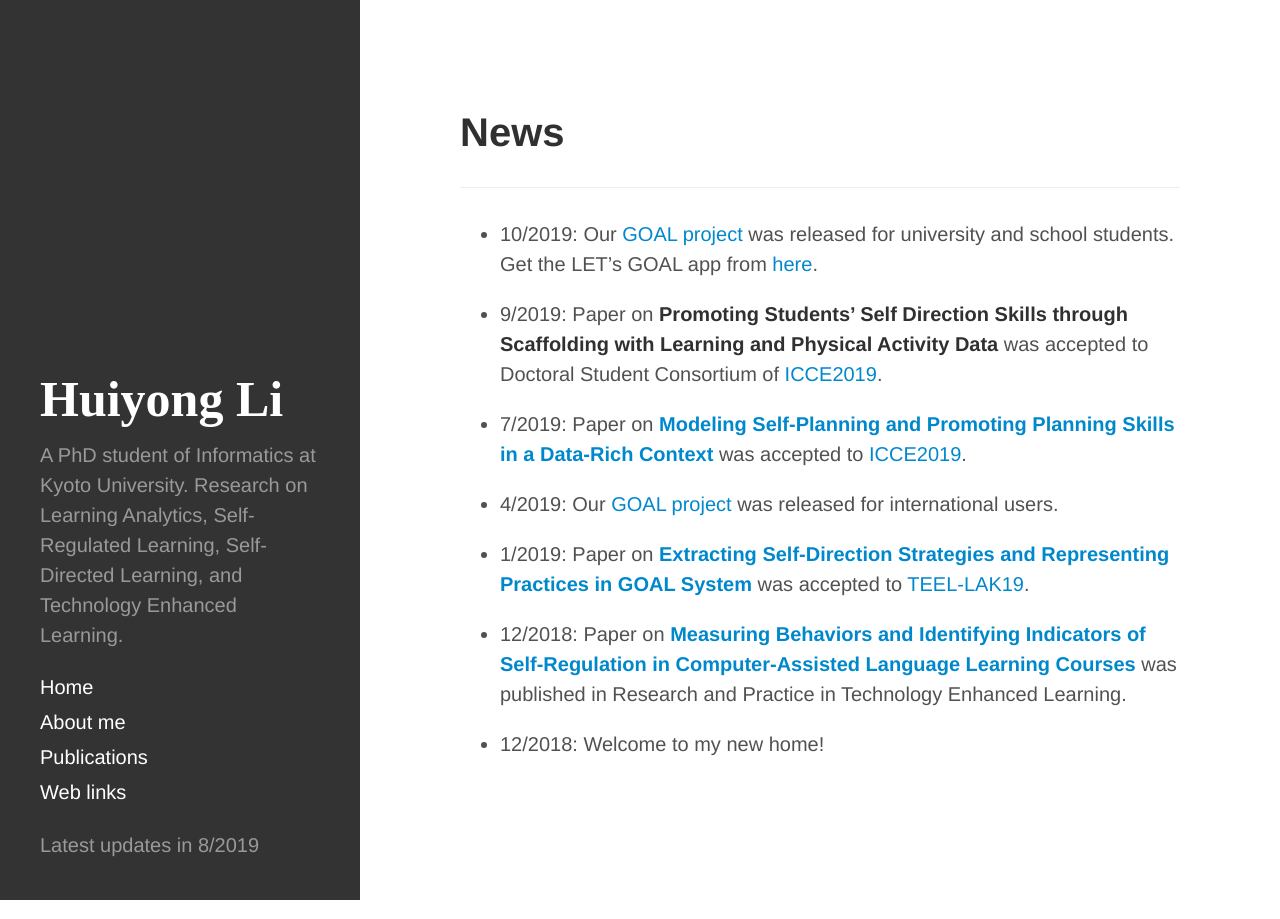
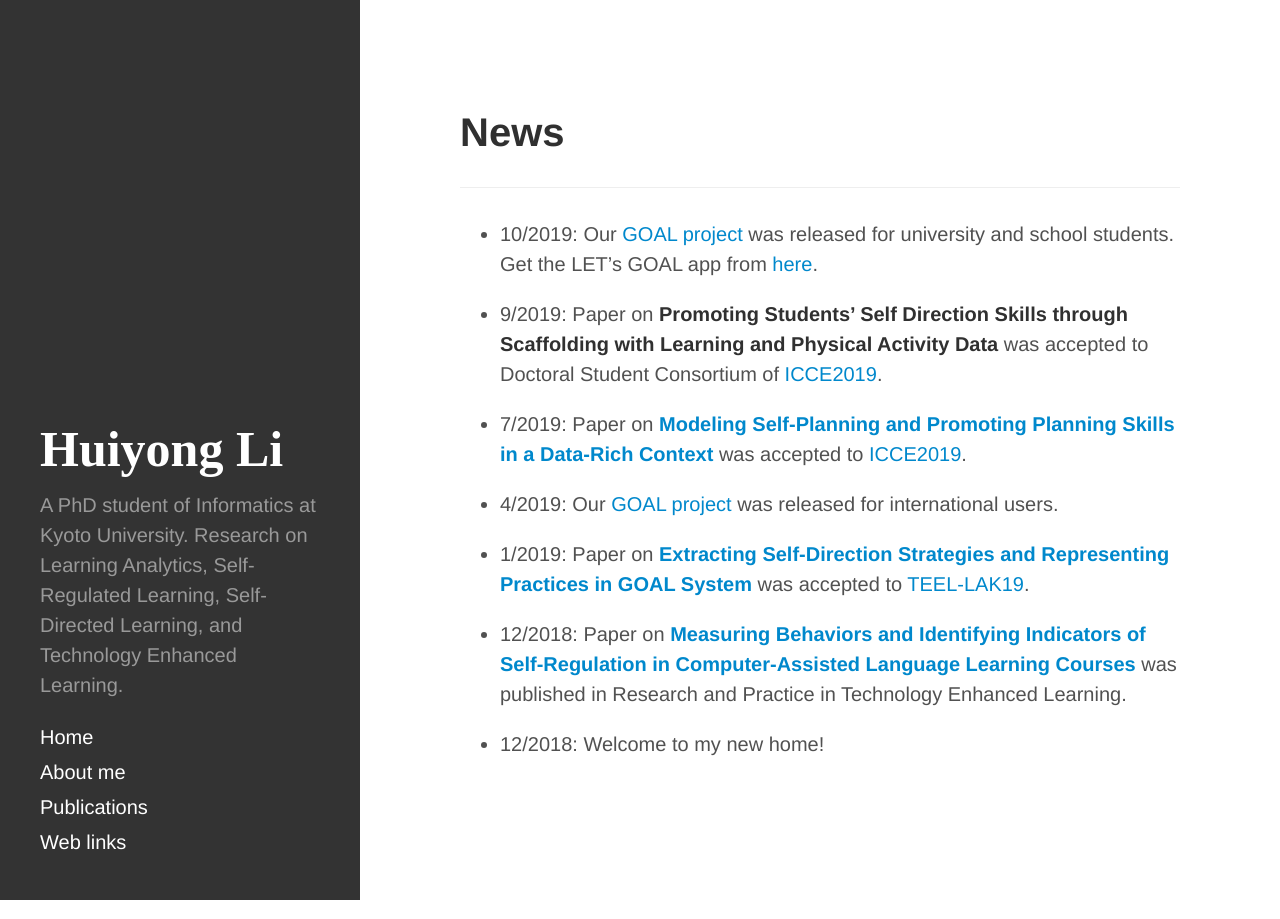
Before and after one commit to li-huiyong/li-huiyong.github.io, a Jekyll site: the page built from index.md, in a window 1280 px wide. Built offline with Jekyll 4.4.1, drawn with Linux system fonts in a browser that asks for light colours; nearby versions of some CDN libraries; some web fonts are replaced; our own code applies the rules of GitHub Pages for plain Markdown files.

Commit message:
remove update date

```diff
--- a/_includes/sidebar.html
+++ b/_includes/sidebar.html
@@ -32,6 +32,6 @@
     </nav>
 
     <!--<p>&copy; {{ site.time | date: '%Y' }}. All rights reserved.</p>-->
-    <p>Latest updates in {{ site.update }}</p>
+    <!--<p>Latest updates in {{ site.update }}</p>-->
   </div>
 </div>
```
